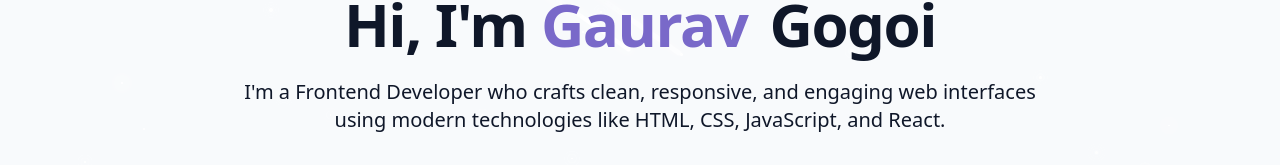
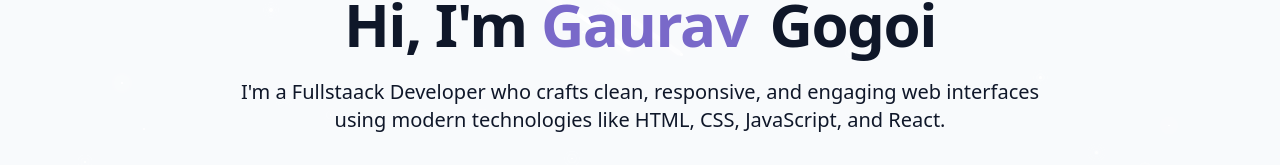
Before and after one commit to Gaurav-Gogoi/React-Portfolio, a React (Vite) app: page / in a window 1280 px wide. Shown: the part 304-469 px from the top of the page. Built offline with nearby package versions, Linux system fonts and the light colour scheme.

Commit message:
minor change

```diff
--- a/src/components/AboutSection.jsx
+++ b/src/components/AboutSection.jsx
@@ -31,7 +31,7 @@
               </a>
 
               <a
-                href="./projects/Gaurav Gogoi Resume.pdf"
+                href="./projects/Gaurav_Gogoi_Resume.pdf"
                 className="px-6 py-2 rounded-full border border-primary text-primary hover:bg-primary/10 transition-colors duration-300"
               >
                 Download CV
--- a/src/components/HeroSection.jsx
+++ b/src/components/HeroSection.jsx
@@ -21,7 +21,7 @@
           </h1>
 
           <p className="text-lg md:text-xl text-muted-foreground max-2-2xl mx-auto opacity-0 animate-fade-in-delay-3">
-          I'm a Frontend Developer who crafts clean, responsive,
+          I'm a Fullstaack Developer who crafts clean, responsive,
             and engaging web interfaces using modern technologies
             like HTML, CSS, JavaScript, and React.
           </p>
```
Also changed, not shown: 2 other files (tests, documents, lock files or other folders).
